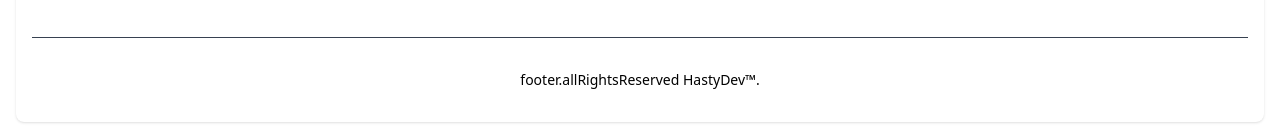
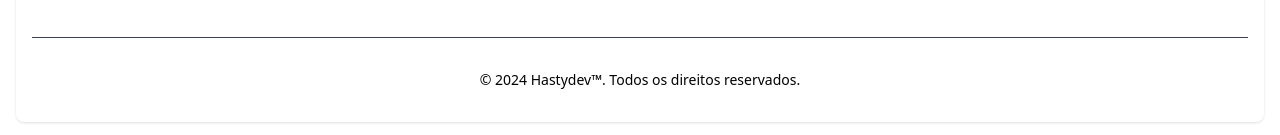
Before and after one commit to Hasty-DEV/hasty-website, a React (Vite) app: page / in a window 1280 px wide. Shown: the part 4847-4982 px from the top of the page. Built offline with nearby package versions, Linux system fonts and the light colour scheme.

Commit message:
fix(footer): all rights reserved

```diff
--- a/src/locales/en/translation.json
+++ b/src/locales/en/translation.json
@@ -129,7 +129,7 @@
       "services": "Services",
       "projects": "Projects"
     },
-    "copyright": "© 2024 JeffLds™. All rights reserved.",
+    "copyright": "© 2024 Hastydev™. All rights reserved.",
     "social": {
       "facebook": "Facebook",
       "twitter": "Twitter",
--- a/src/locales/es/translation.json
+++ b/src/locales/es/translation.json
@@ -129,7 +129,7 @@
       "services": "Servicios",
       "projects": "Proyectos"
     },
-    "copyright": "© 2024 JeffLds™. Todos los derechos reservados.",
+    "copyright": "© 2024 Hastydev™. Todos los derechos reservados.",
     "social": {
       "facebook": "Facebook",
       "twitter": "Twitter",
--- a/src/locales/pt/translation.json
+++ b/src/locales/pt/translation.json
@@ -129,7 +129,7 @@
       "services": "Serviços",
       "projects": "Projetos"
     },
-    "copyright": "© 2024 JeffLds™. Todos os direitos reservados.",
+    "copyright": "© 2024 Hastydev™. Todos os direitos reservados.",
     "social": {
       "facebook": "Facebook",
       "twitter": "Twitter",
--- a/src/view/layout/Footer.tsx
+++ b/src/view/layout/Footer.tsx
@@ -40,12 +40,7 @@ const Footer = () => {
         </div>
         <hr className="my-6 sm:mx-auto border-gray-700 lg:my-8" />
         <span className="block text-sm sm:text-center">
-          {t('footer.allRightsReserved')}
-          <a href="https://github.com/Jefflds" className="hover:underline">
-            {" "}
-            HastyDev™
-          </a>
-          .
+          {t('footer.copyright')}
         </span>
       </div>
     </footer>
```
